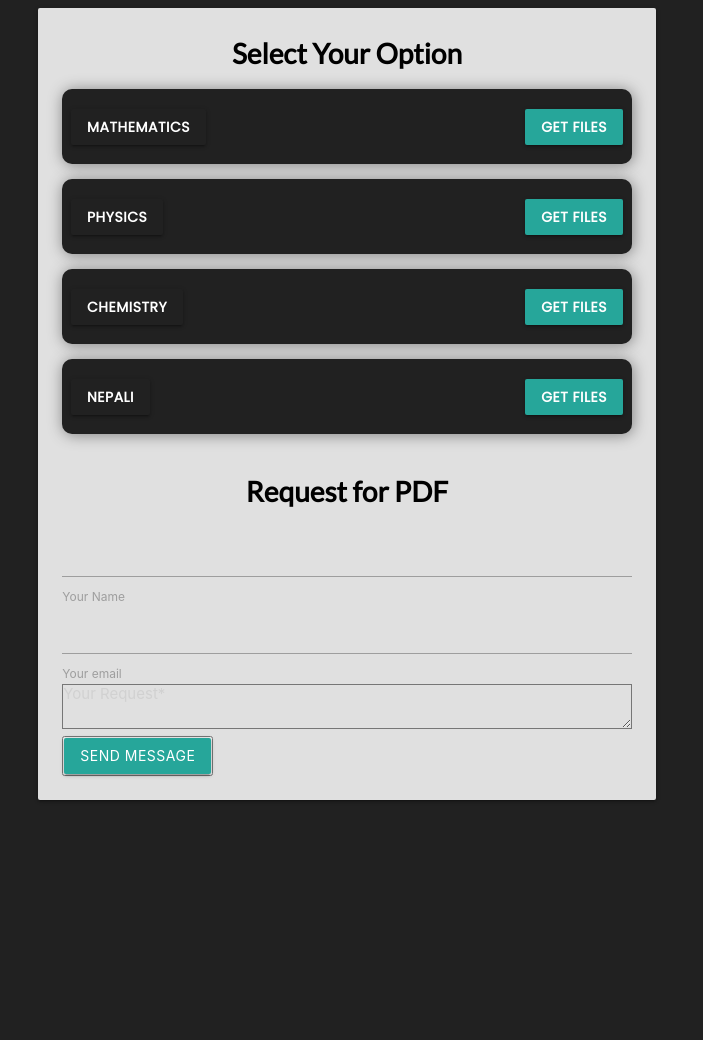
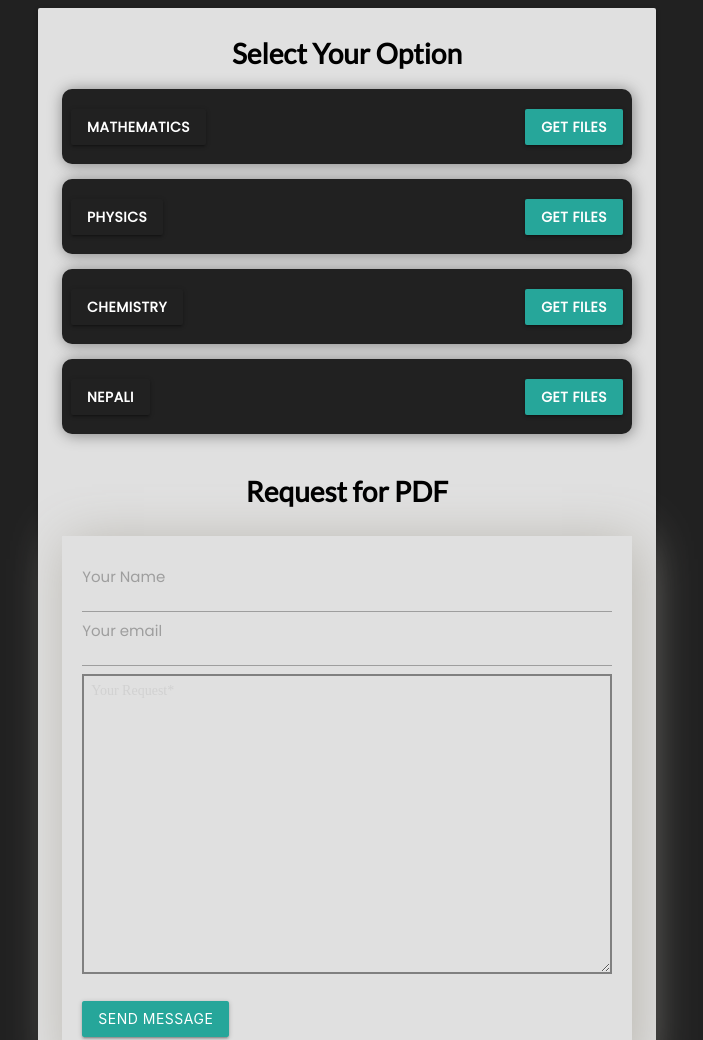
Before and after one commit to java-ish/Books, a plain HTML site: page index.html in a window 1280 px wide. Shown: the top 1040 px of the page, without its empty margins (293-996 px from the left). Before the commit the page ends 835 px from the top, so only its background shows below. Drawn offline with nearby package versions, Linux system fonts and the light colour scheme.

Commit message:
Add files via upload

```diff
--- a/css/style.css
+++ b/css/style.css
@@ -29,3 +29,85 @@ body{
 	font-family: 'Poppins', sans-serif;
 	font-weight: bold;
 }
+
+/*send message*/
+.send-message{
+	width: 100%;
+	padding: 30px 80px;
+	box-sizing: border-box;
+	display: table;
+	background: #fff;
+}
+
+.form{
+	margin-top: 2em;
+	display: block;
+	padding: 30px 20px;
+	box-sizing: border-box;
+	box-shadow:5px 5px 50px #b8b5ad;
+}
+
+.form-group{
+	position: relative;
+}
+
+.form-group label{
+	font-family: "Poppins";
+	font-size: 15px;
+	position: absolute;
+top: 0;
+left: 0;
+transition: 0.5s;
+}
+
+.form-group input:focus ~ label,
+.form-group input:valid ~ label
+{
+	top: -12px;
+	font-size: 13px;
+	color: #4db6ac;
+	font-weight: bold;
+}
+
+.form input{
+	display: block;
+	margin: auto;
+	width: 100%;
+	border: none;
+	border-bottom: 2px solid gray;
+	outline: none;
+	padding: 7px;
+	box-sizing: border-box;
+	font-size: 14px;
+	font-family: ubuntu;
+	margin-top: 50px;
+	transition: 1.5s ease;
+}
+
+.form input:nth-child(1){
+	margin-right: 5%;
+}
+
+.form textarea{
+	width: 100%;
+	border: 2px solid gray;
+	outline: none;
+	padding: 7px;
+	box-sizing: border-box;
+	font-size: 14px;
+	font-family: ubuntu;
+	margin-bottom: 20px;
+	height: 300px;
+	transition: 0.5s;
+}
+
+.form textarea:focus{
+	border: 2px solid #4db6ac;
+}
+
+button{
+	border: none;
+	outline: none;
+}
+
+/*send message ends*/
```
